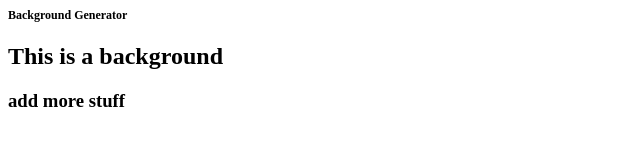
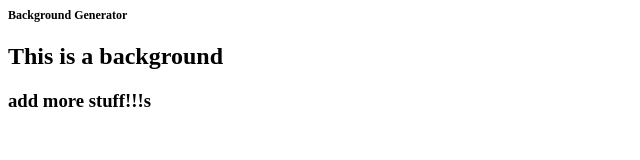
Before and after one commit to lulu-gibbons/background-generator, a plain HTML site: page index.html in a window 1280 px wide. Shown: the full height of the page, 0-640 px from the left. Drawn offline with Linux system fonts and the light colour scheme.

Commit message:
added ending

```diff
--- a/index.html
+++ b/index.html
@@ -6,7 +6,7 @@
     <body>
         <h1>Background Generator</h1>
         <h2>This is a background</h2>
-        <h3>add more stuff</h3>
+        <h3>add more stuff!!!s</h3>
     </body>
 </head>
 
```
